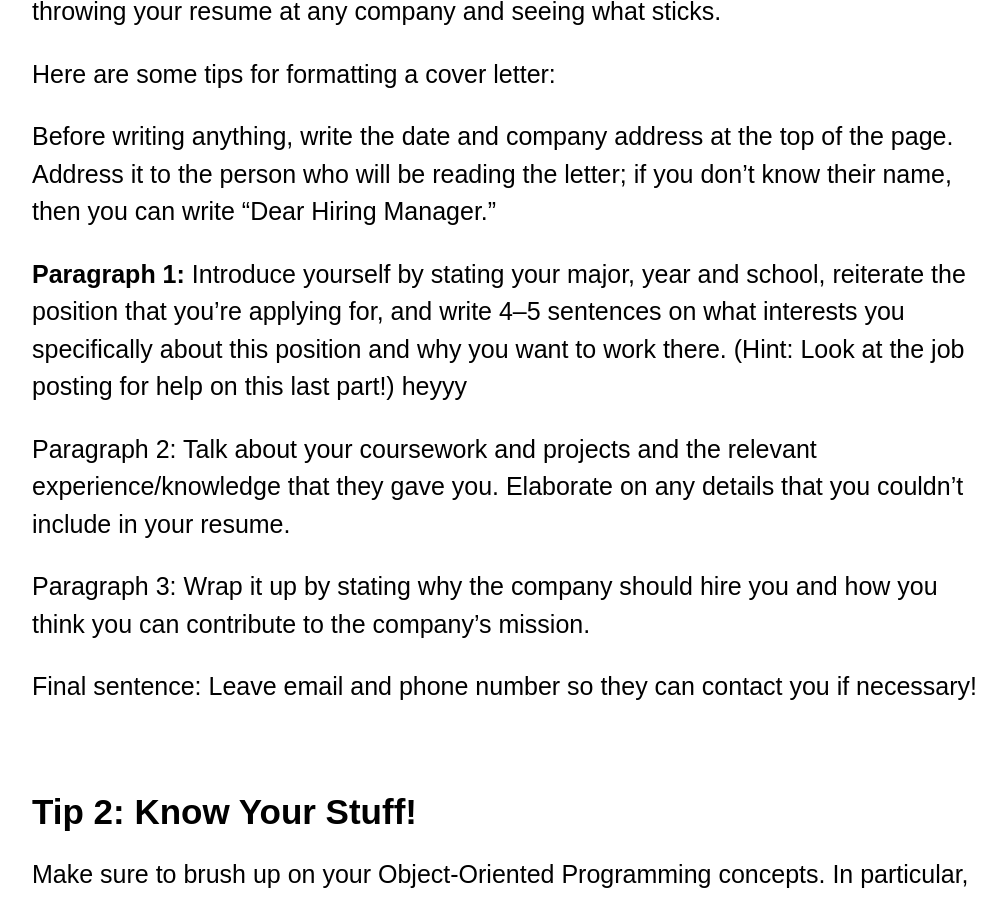
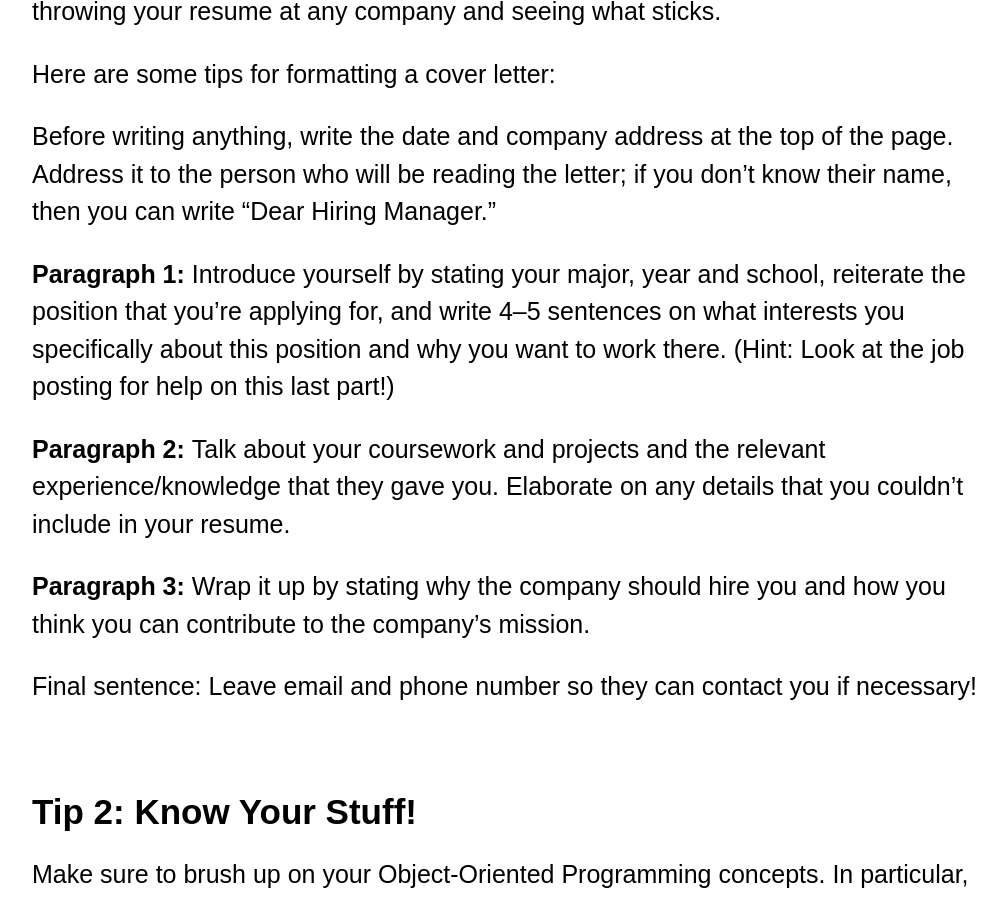
Before and after one commit to skapur12/skapur12.github.io, a Jekyll site: the page built from _posts/2020-02-16-How-To-Land-Your-First-Software-Engineering-Internship.md, in a window 1280 px wide and 900 px high, scrolled down 646 px. Shown: the whole window, without its empty margins (128-1134 px from the left). Built offline with Jekyll 4.4.1, drawn with Linux system fonts in a browser that asks for light colours; nearby versions of some CDN libraries; comment, search, counter and statistics services are not loaded.

Commit message:
Bolded sub-headings

```diff
--- a/_posts/2020-02-16-How-To-Land-Your-First-Software-Engineering-Internship.md
+++ b/_posts/2020-02-16-How-To-Land-Your-First-Software-Engineering-Internship.md
@@ -17,11 +17,11 @@ Here are some tips for formatting a cover letter:
 
 Before writing anything, write the date and company address at the top of the page. Address it to the person who will be reading the letter; if you don’t know their name, then you can write “Dear Hiring Manager.”
 
-<b> Paragraph 1: </b> Introduce yourself by stating your major, year and school, reiterate the position that you’re applying for, and write 4–5 sentences on what interests you specifically about this position and why you want to work there. (Hint: Look at the job posting for help on this last part!) heyyy
+<b> Paragraph 1: </b> Introduce yourself by stating your major, year and school, reiterate the position that you’re applying for, and write 4–5 sentences on what interests you specifically about this position and why you want to work there. (Hint: Look at the job posting for help on this last part!)
 
-Paragraph 2: Talk about your coursework and projects and the relevant experience/knowledge that they gave you. Elaborate on any details that you couldn’t include in your resume.
+<b> Paragraph 2: </b> Talk about your coursework and projects and the relevant experience/knowledge that they gave you. Elaborate on any details that you couldn’t include in your resume.
 
-Paragraph 3: Wrap it up by stating why the company should hire you and how you think you can contribute to the company’s mission.
+<b> Paragraph 3: </b> Wrap it up by stating why the company should hire you and how you think you can contribute to the company’s mission.
 
 Final sentence: Leave email and phone number so they can contact you if necessary!
 
```
